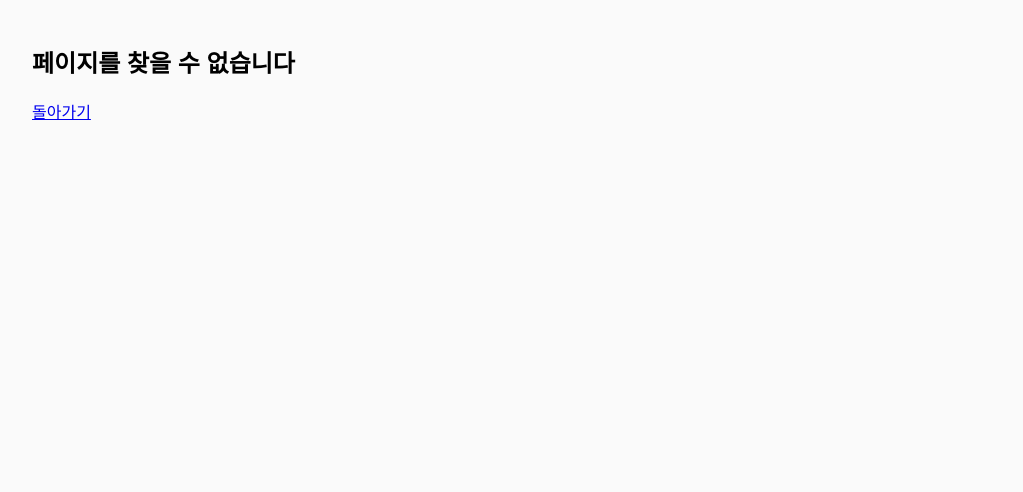
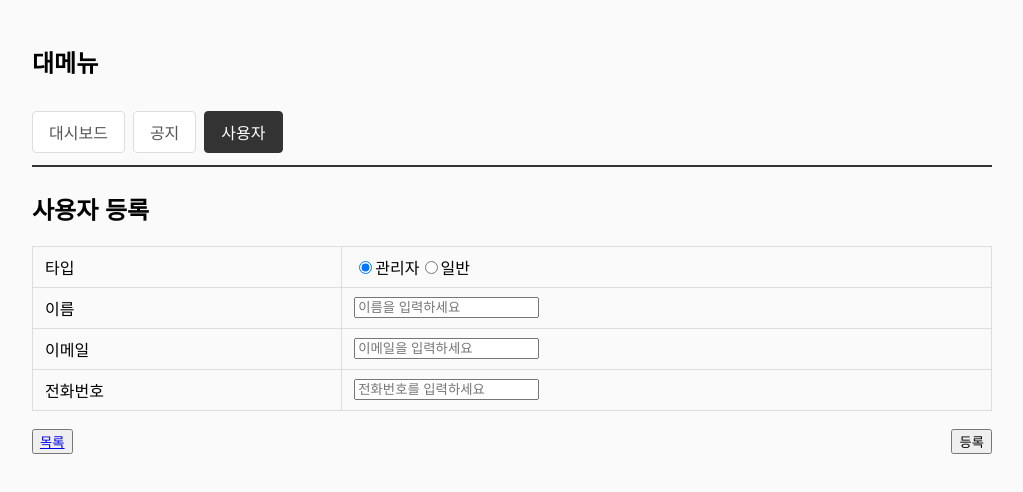
Before and after one commit to yekang-dev/react-study, a React (Vite) app in the folder 03-admin-dashboard/: page /admin/user/regist in a window 1280 px wide. Shown: the top 492 px of the page, without its empty margins (128-1151 px from the left). Built offline with nearby package versions, Linux system fonts and the light colour scheme.

Commit message:
feat(03): 회원 등록 구현 (useNavigate)

```diff
--- a/03-admin-dashboard/src/App.jsx
+++ b/03-admin-dashboard/src/App.jsx
@@ -5,6 +5,7 @@ import Dashboard from './pages/Dashboard'
 import NoticeList from './pages/notice/NoticeList'
 import UserList from './pages/user/UserList'
 import UserDetail from "./pages/user/UserDetail"
+import UserForm from "./pages/user/UserForm"
 import NotFound from "./pages/NotFound"
 
 // App.jsx : 실제 화면 구조를 그리는 곳.
@@ -29,13 +30,22 @@ function App() {
           {/* index : 부모 경로에 정확히(뒤에 자식 없이) 들어올 경우, 보여지는 화면 표시 */}
           <Route index element={<Navigate to="dashboard" replace />} />
           <Route path="dashboard" element={<Dashboard/>}/>
+
+
+
+          {/* ============ 게시판 =========== */}
           <Route path="notice" element={<NoticeList/>}/>
 
 
-          <Route path="user" element={<UserList/>}/>
+          {/* ============ 사용자 =========== */}
+          <Route path="user" element={<UserList />}/>
           {/* url을 통해 매칭된 id값을 호출 하려면 아래와 같이 진행 */}
           <Route path="user/detail/:id" element={<UserDetail/>}/>
+          <Route path="user/regist" element={<UserForm />}/>
+          <Route path="user/update/:id" element={<UserForm/>}/>
         </Route>
+
+
         {/* 위의 어느 것에도 안 걸린 나머지의 경로로 접근 시 */}
         <Route path="*" element={<NotFound />} />
 
--- a/03-admin-dashboard/src/data/user.js
+++ b/03-admin-dashboard/src/data/user.js
@@ -22,8 +22,28 @@ export const users = [
   { id: 20, name: '권상혁', email: 'kwon.sh@test.com',  phone: '010-0246-9135', role: '일반',   joinedAt: '2024-12-13' },
 ];
 
+// 사용자 목록 불러오기
+export const loadUsers = () => {
+  const saved = localStorage.getItem('users');
+  if (saved === null) return users;
+  try {
+    return JSON.parse(saved);
+  } catch {
+    return users;
+  }
+};
+
+
 // 사용자 상세 정보 가져옴
 // URL에서 가져온 값은 문자열이므로 Number()를 통해서 숫자로 바꿔주어야함.
 export const userDetail = (id) => {
-  return users.find(user => user.id === Number(id));
+  return loadUsers().find(user => user.id === Number(id));
 };
+
+
+// 사용자
+export const userInsert = (newData) => {
+  const users = loadUsers();
+  const update = [...users, newData]
+  localStorage.setItem('users', JSON.stringify(update));
+}
--- a/03-admin-dashboard/src/index.css
+++ b/03-admin-dashboard/src/index.css
@@ -54,3 +54,20 @@ th, td {
 th {
   background: #f0f0f0;
 }
+
+.list-header {
+  display: flex;
+  justify-content: space-between; /* 제목은 왼쪽, 버튼은 오른쪽 끝 */
+  align-items: center;            /* 세로 중앙 정렬 */
+
+  h2 {
+    margin: 0;
+    margin-bottom: 10px;
+  }
+}
+
+.list-footer {
+  display: flex;
+  justify-content: space-between; /* 제목은 왼쪽, 버튼은 오른쪽 끝 */
+  align-items: center;            /* 세로 중앙 정렬 */
+}
--- a/03-admin-dashboard/src/pages/user/UserDetail.jsx
+++ b/03-admin-dashboard/src/pages/user/UserDetail.jsx
@@ -49,9 +49,12 @@ function UserDetail () {
       </tbody>
     </table>
     <br/>
-    <div>
+    <div className="list-footer">
       <button type="button">
         <Link to="/admin/user">목록</Link>
+      </button>
+      <button type="button">
+        <Link to={`/admin/user/update/${userData.id}`}>수정</Link>
       </button>
     </div>
     </>
--- /dev/null
+++ b/03-admin-dashboard/src/pages/user/UserForm.jsx
@@ -0,0 +1,114 @@
+import { useState } from "react";
+import { Link, useNavigate } from "react-router";
+import { userInsert } from "../../data/user";
+
+function UserForm () {
+
+  const [role, setRole] = useState('관리자');
+  const [name, setName] = useState('');
+  const [email, setEmail] = useState('');
+  const [phone, setPhone] = useState('');
+
+  // 코드가 판단하여 이동. (저장이 끝난 뒤 이동해야하는 것을 코드가 판단.)
+  const navigate = useNavigate();
+
+  // 날짜 포멧
+  const formatDate = (date = new Date()) => {
+    const yyyy = date.getFullYear();
+    const mm = String(date.getMonth() +1).padStart(2, '0');
+    const dd = String(date.getDate()).padStart(2, '0');
+    return `${yyyy}-${mm}-${dd}`;
+  }
+
+  const insertUser = (e) => {
+    e.preventDefault(); // form 새로고침 막기
+    userInsert({ id: Date.now(), role, name, email, phone, joinedAt: formatDate()})
+
+    // 저장 후, 해당 경로로 이동
+    navigate('/admin/user');
+  }
+
+
+  return (
+    <>
+    <h2>사용자 등록</h2>
+    <form onSubmit={insertUser}>
+      <table>
+        <colgroup>
+          <col width="100" />
+          <col width="200"/>
+        </colgroup>
+        <tbody>
+          <tr>
+            <td>타입</td>
+            <td>
+              <label>
+                <input
+                  type="radio"
+                  name="type"
+                  value='관리자'
+                  checked={role === '관리자'}
+                  onChange={(e) => setRole(e.target.value)}
+                />
+                관리자
+              </label>
+              <label>
+                <input
+                  type="radio"
+                  name="type"
+                  value='일반'
+                  checked={role === '일반'}
+                  onChange={(e) => setRole(e.target.value)}
+                />
+                일반
+              </label>
+            </td>
+          </tr>
+          <tr>
+            <td>이름</td>
+            <td>
+              <input
+                type="text"
+                value={name}
+                onChange={(e) => setName(e.target.value)}
+                placeholder="이름을 입력하세요"
+              />
+            </td>
+          </tr>
+          <tr>
+            <td>이메일</td>
+            <td>
+              <input
+                type="email"
+                value={email}
+                onChange={(e) => setEmail(e.target.value)}
+                placeholder="이메일을 입력하세요"
+              />
+            </td>
+          </tr>
+          <tr>
+            <td>전화번호</td>
+            <td>
+              <input
+                type="text"
+                value={phone}
+                onChange={(e) => setPhone(e.target.value)}
+                placeholder="전화번호를 입력하세요"
+              />
+            </td>
+          </tr>
+        </tbody>
+      </table>
+      <br/>
+      <div className="list-footer">
+        <button type="button">
+          <Link to="/admin/user" className="btn">목록</Link>
+        </button>
+        <button type="submit">등록</button>
+      </div>
+    </form>
+    </>
+  )
+}
+
+export default UserForm;
--- a/03-admin-dashboard/src/pages/user/UserList.jsx
+++ b/03-admin-dashboard/src/pages/user/UserList.jsx
@@ -1,10 +1,20 @@
-import { users } from '../../data/user'
+import { loadUsers } from '../../data/user'
 import { Link } from 'react-router'
 
 function UserList(){
+
+  const users = loadUsers();
+
   return (
     <>
-    <h2>사용자 목록</h2>
+    <div className="list-header">
+      <h2>사용자 목록</h2>
+      <button type="button">
+        <Link to="/admin/user/regist">
+          등록
+        </Link>
+      </button>
+    </div>
     <table>
       <thead>
         <tr>
```
